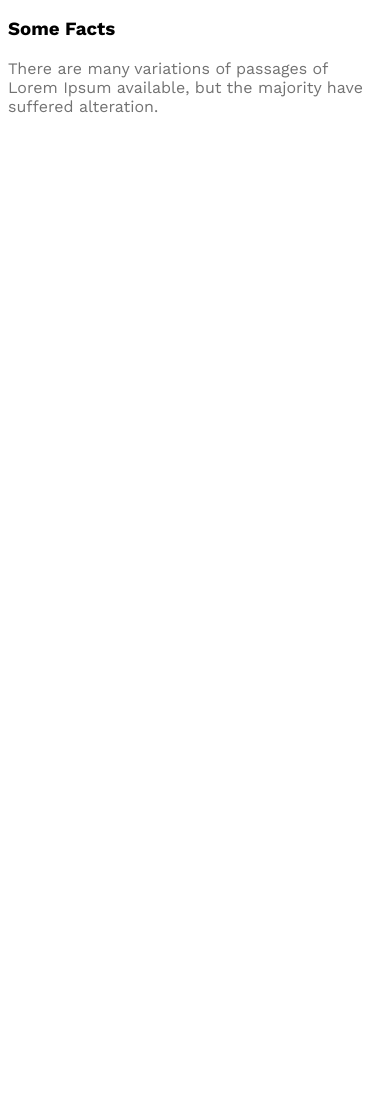
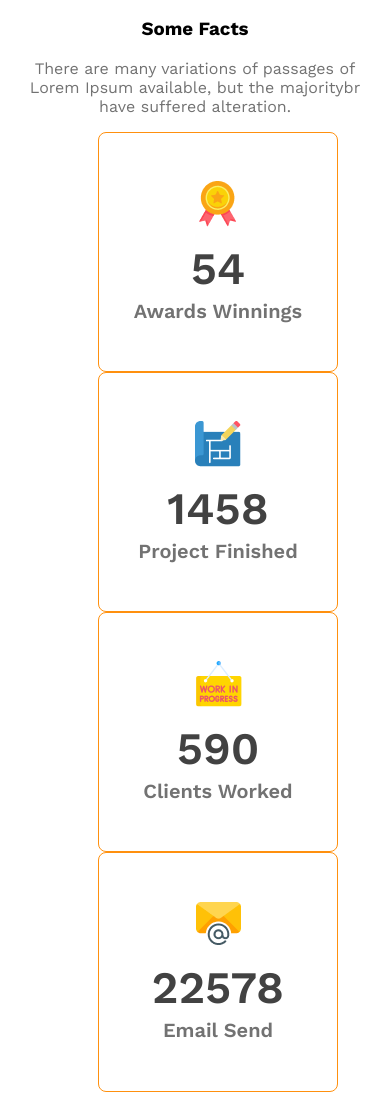
Before and after one commit to Masuddu216/A-New-Architect-Website, a plain HTML site: page index.html in a window 390 px wide. Shown: the part 3000-4095 px from the top of the page. Before the commit the page ends 3296 px from the top, so only its background shows below. Drawn offline with nearby package versions, Linux system fonts and the light colour scheme.

Commit message:
responsive correction

```diff
--- a/index.html
+++ b/index.html
@@ -53,30 +53,32 @@
         <!-- Features you will love & enjoy -->
 
         <section>
-            <h3 class="section-title"> Some Facts</h3>
-            <p class="text-light-gray">There are many variations of passages of Lorem Ipsum available, but the majority have suffered alteration.</p>
+
+            <h3 class="section-title mid-size"> Some Facts</h3>
+            <p class="text-light-gray mid-size">There are many variations of passages of <br>Lorem Ipsum available, but the majoritybr   <br> have suffered alteration.</p>
             <div class="facts-container">
 
-                <!-- .fact*4>img+h4.fact-number+h5.fact-name -->
-                <div class="fact">
-                    <img src="" alt="">
-                    <h4 class="fact-number"></h4>
-                    <h5 class="fact-name"></h5>
+
+                <!-- .fact-card*4>img+h4.fact-number+h5.fact-name -->
+                <div class="fact-card">
+                    <img src="images/icons/ribon.png" alt="">
+                    <h4 class="fact-number">54</h4>
+                    <h5 class="fact-name">Awards Winnings</h5>
                 </div>
-                <div class="fact">
-                    <img src="" alt="">
-                    <h4 class="fact-number"></h4>
-                    <h5 class="fact-name"></h5>
+                <div class="fact-card">
+                    <img src="images/icons/projects.png" alt="">
+                    <h4 class="fact-number">1458</h4>
+                    <h5 class="fact-name">Project Finished</h5>
                 </div>
-                <div class="fact">
-                    <img src="" alt="">
-                    <h4 class="fact-number"></h4>
-                    <h5 class="fact-name"></h5>
+                <div class="fact-card">
+                    <img src="images/icons/customers.png" alt="">
+                    <h4 class="fact-number">590</h4>
+                    <h5 class="fact-name">Clients Worked</h5>
                 </div>
-                <div class="fact">
-                    <img src="" alt="">
-                    <h4 class="fact-number"></h4>
-                    <h5 class="fact-name"></h5>
+                <div class="fact-card">
+                    <img src="images/icons/email.png" alt="">
+                    <h4 class="fact-number">22578</h4>
+                    <h5 class="fact-name">Email Send</h5>
                 </div>
 
             </div>
--- a/style.css
+++ b/style.css
@@ -149,6 +149,57 @@ main>section{
     margin-bottom:32px ;
 }
 
+
+/* Some facts related styles */
+.facts-container{
+display: grid;
+grid-template-columns: repeat(4,1fr);
+
+
+
+
+}
+
+.fact-card{
+    box-sizing: border-box;
+    border: 1px solid rgb(255, 144, 14);
+    border-radius: 8px;
+    width: 240px;
+    height: 240px;
+    display: flex;
+    flex-direction: column;
+    text-align: center;
+    justify-content: center;
+    align-items: center;
+    padding: 25px;
+
+
+}
+.fact-card img{
+    margin-bottom: 15px;
+}
+.fact-number{
+    color: rgb(66, 66, 66);
+    font-family: Work Sans;
+    font-size: 45px;
+    font-weight: 600;
+    margin-bottom: 10px;
+    margin: 0 auto;
+    margin-bottom: 5px;
+
+
+}
+.fact-name{
+    color: rgb(114, 114, 114);
+    font-family: Work Sans;
+    font-size: 20px;
+    font-weight: 600;
+    line-height: 23px;
+    margin: 0 auto;
+
+
+}
+
 /* Responsive Media Query */
 @media screen and (max-width:576px){
 
@@ -165,7 +216,22 @@ main>section{
         font-size: 2rem;
         text-align: center;
     }
+    .our-features{
+        justify-content: center;
+        text-align: center;
+
+    }
+    .facts-container{
+        grid-template-columns: repeat(1,1fr);
+       flex-direction: column;
+       margin-left: 90px;
+
+    }
+    .mid-size{
+        text-align: center;
+    }
 }
+
 
 /* medium-size-device */
 @media screen and (min-width:576px) and (max-width:992px){
@@ -180,5 +246,14 @@ main>section{
         text-align: center;
 
     }
+    .facts-container{
+        grid-template-columns: repeat(2,1fr);
+       flex-direction: column;
+       margin-left: 150px;
+
+    }
+    .mid-size{
+        text-align: center;
+    }
 
 }
```
